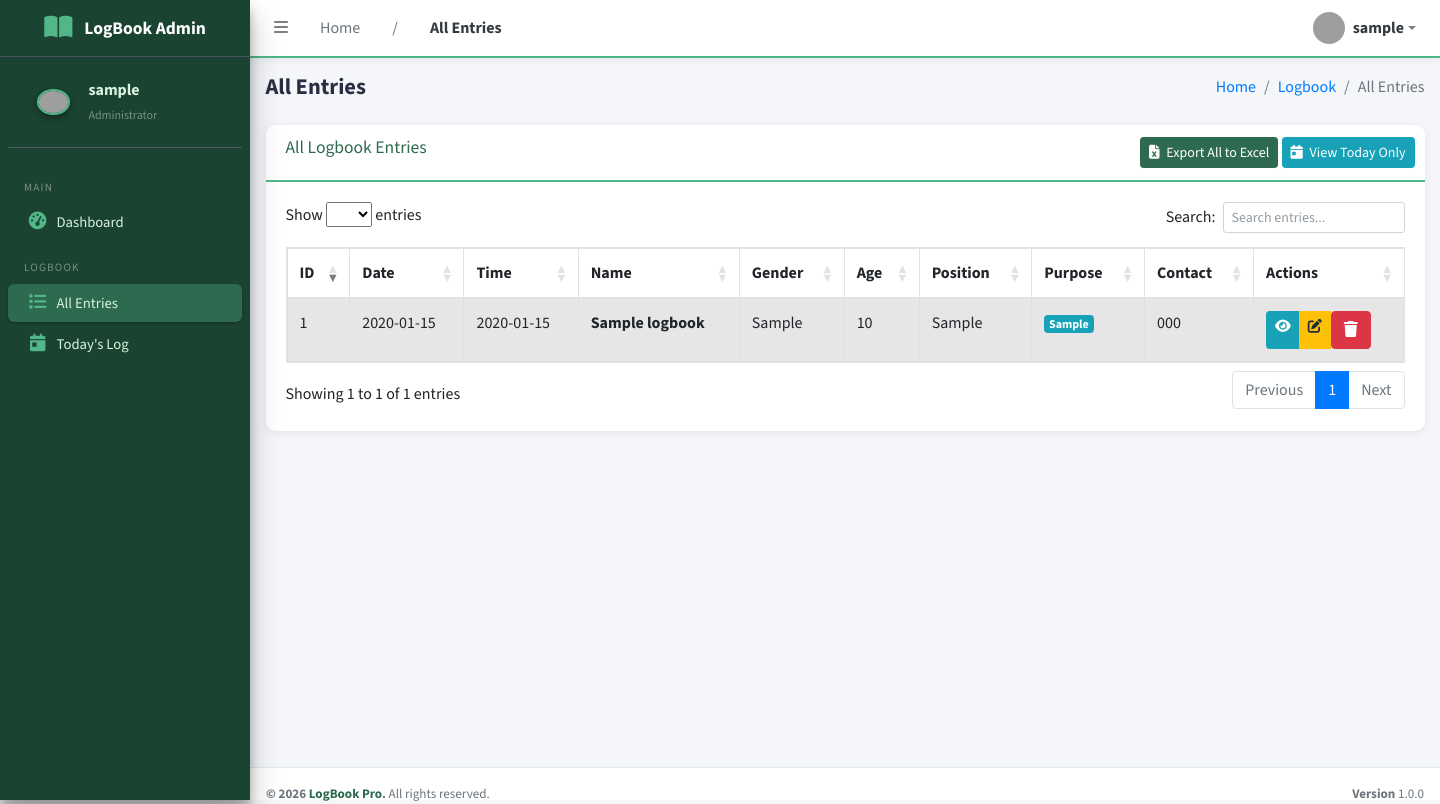
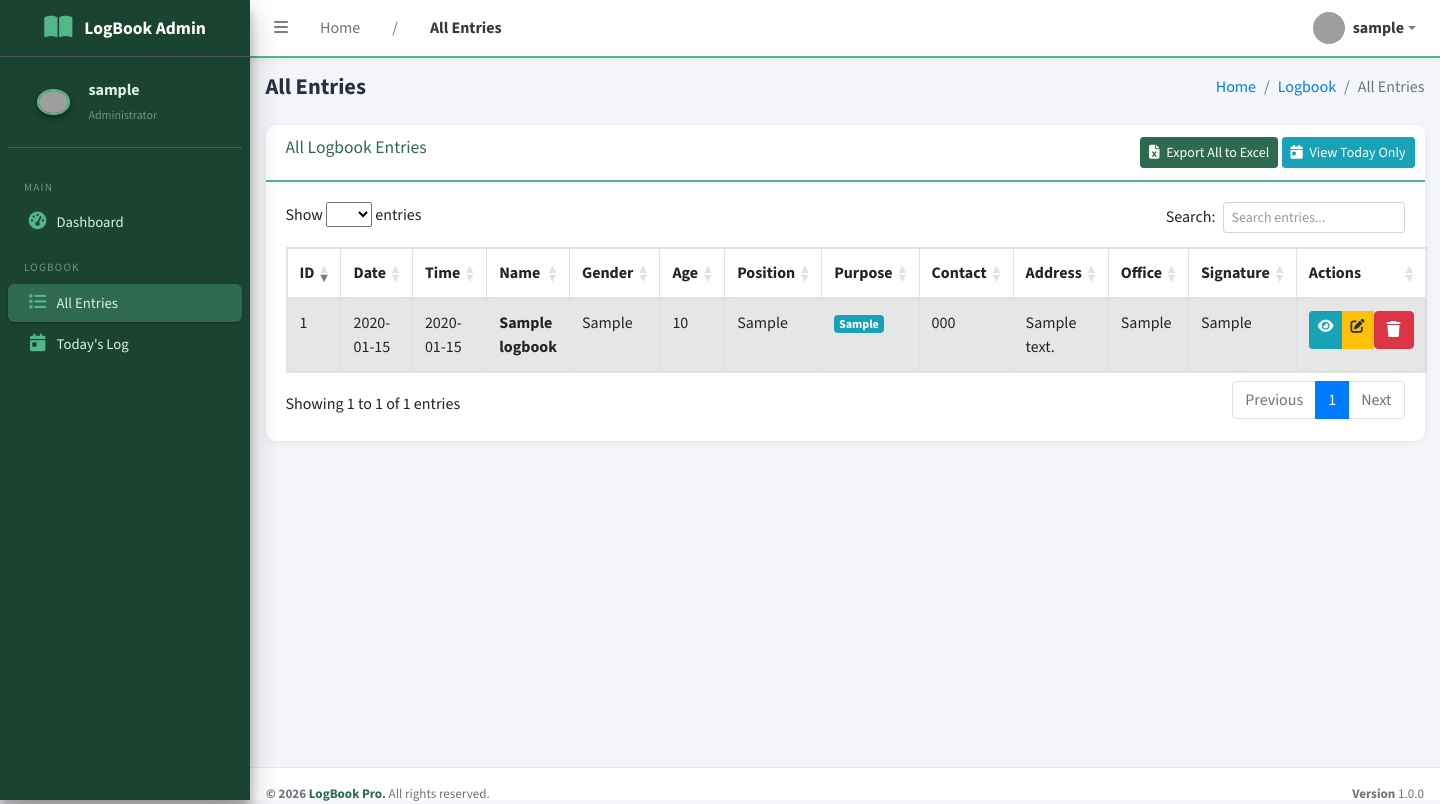
Before and after one commit to dal18/adii, a Flask app: page /admin/logbook in a window 1440 px wide. Run offline with Flask 3, Linux system fonts and the light colour scheme; the visitor is signed in with stand-in values (Sample User, id 1); tables that the repository leaves empty hold one stand-in row (values such as "Sample post"); some libraries are stand-ins or nearby versions; grey boxes are pictures that could not be loaded.

Commit message:
Update admin dashboard and Excel export to show all 11+ database fields

```diff
--- a/app.py
+++ b/app.py
@@ -313,15 +313,17 @@ def export_to_excel():
         'G': 20,  # Position
         'H': 15,  # Purpose
         'I': 18,  # Contact
-        'J': 40,  # Signature
-        'K': 20   # Created At
+        'J': 25,  # Address
+        'K': 15,  # Office
+        'L': 20,  # Signature
+        'M': 20   # Created At
     }
 
     for col, width in column_widths.items():
         ws.column_dimensions[col].width = width
 
     # Create headers
-    headers = ['ID', 'Date', 'Time', 'Name', 'Gender', 'Age', 'Position', 'Purpose', 'Contact Number', 'Signature', 'Created At']
+    headers = ['ID', 'Date', 'Time', 'Name', 'Gender', 'Age', 'Position', 'Purpose', 'Contact Number', 'Address', 'Office', 'Signature', 'Created At']
     for col_num, header in enumerate(headers, 1):
         cell = ws.cell(row=1, column=col_num, value=header)
         cell.font = header_font
@@ -343,7 +345,9 @@ def export_to_excel():
         ws.cell(row=row_num, column=7, value=entry['position'])
         ws.cell(row=row_num, column=8, value=entry['purpose'])
         ws.cell(row=row_num, column=9, value=entry['contact_number'])
-        ws.cell(row=row_num, column=11, value=entry['created_at'])
+        ws.cell(row=row_num, column=10, value=entry['address'] or '')
+        ws.cell(row=row_num, column=11, value=entry['office'] or '')
+        ws.cell(row=row_num, column=13, value=entry['created_at'])
 
         # Handle signature - add actual signature image to Excel
         if entry['signature']:
@@ -364,9 +368,9 @@ def export_to_excel():
                 img.width = 80
                 img.height = 40
 
-                # Position the image within the signature cell (column J)
+                # Position image within signature cell (column L)
                 # Simple string anchor for positioning
-                img.anchor = f'J{row_num}'
+                img.anchor = f'L{row_num}'
 
                 ws.add_image(img)
 
@@ -375,12 +379,12 @@ def export_to_excel():
 
             except Exception as e:
                 print(f"Error processing signature for entry {entry['id']}: {e}")
-                ws.cell(row=row_num, column=10, value="[Signature Error]")
+                ws.cell(row=row_num, column=12, value="[Signature Error]")
         else:
-            ws.cell(row=row_num, column=10, value="[No Signature]")
+            ws.cell(row=row_num, column=12, value="[No Signature]")
 
         # Apply borders to data cells
-        for col_num in range(1, 12):
+        for col_num in range(1, 14):
             cell = ws.cell(row=row_num, column=col_num)
             cell.border = border
             cell.alignment = Alignment(vertical='center')
--- a/templates/admin/logbook/index.html
+++ b/templates/admin/logbook/index.html
@@ -50,6 +50,9 @@
                     <th>Position</th>
                     <th>Purpose</th>
                     <th>Contact</th>
+                    <th>Address</th>
+                    <th>Office</th>
+                    <th>Signature</th>
                     <th>Actions</th>
                 </tr>
             </thead>
@@ -65,6 +68,9 @@
                     <td>{{ entry['position'] }}</td>
                     <td><span class="badge badge-info">{{ entry['purpose'] }}</span></td>
                     <td>{{ entry['contact_number'] }}</td>
+                    <td>{{ entry['address'] or '-' }}</td>
+                    <td>{{ entry['office'] or '-' }}</td>
+                    <td>{{ entry['signature'] or '-' }}</td>
                     <td>
                         <div class="btn-group btn-group-sm">
                             <a href="{{ url_for('admin_logbook_show', id=entry['id']) }}" class="btn btn-info" title="View">
```
